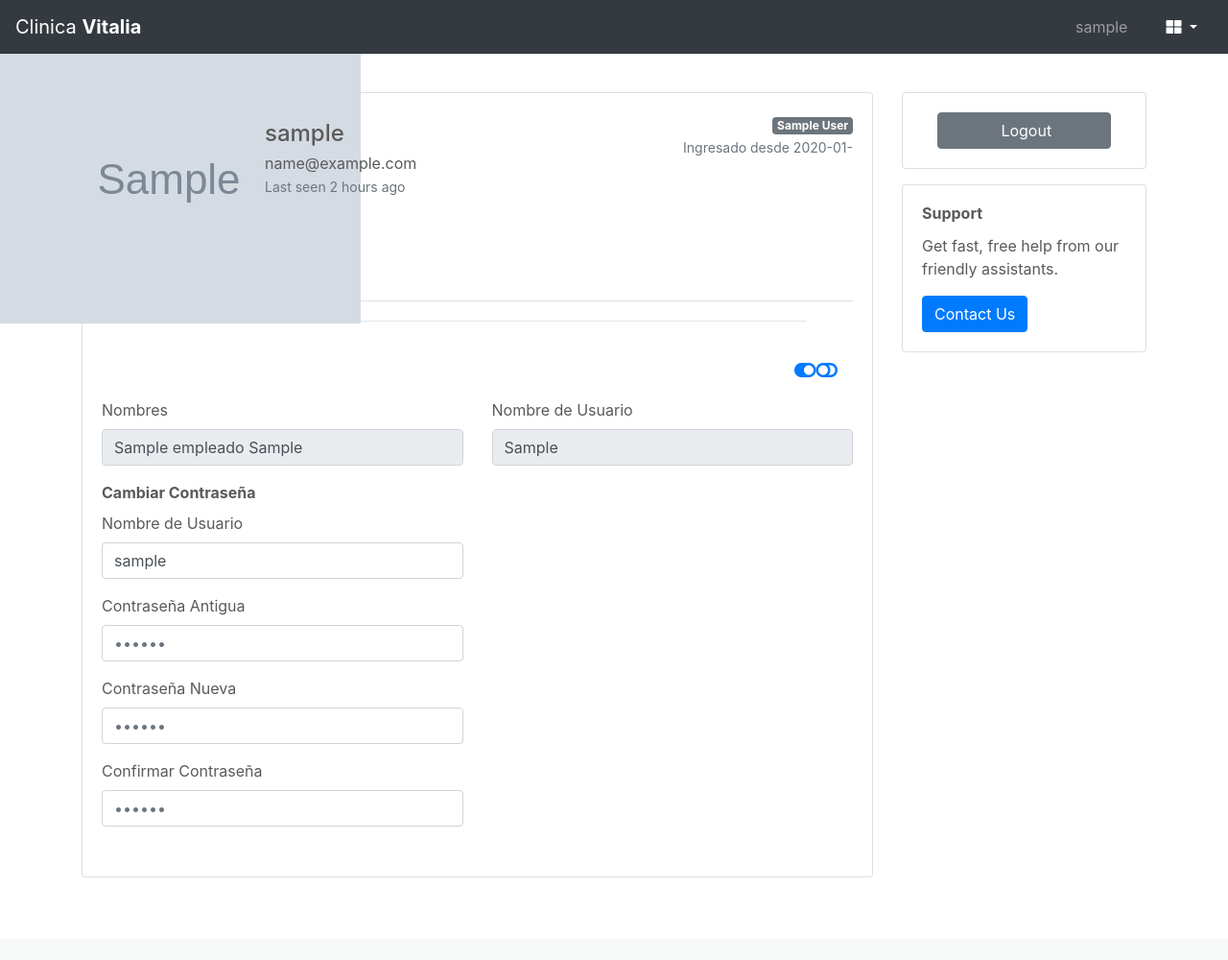
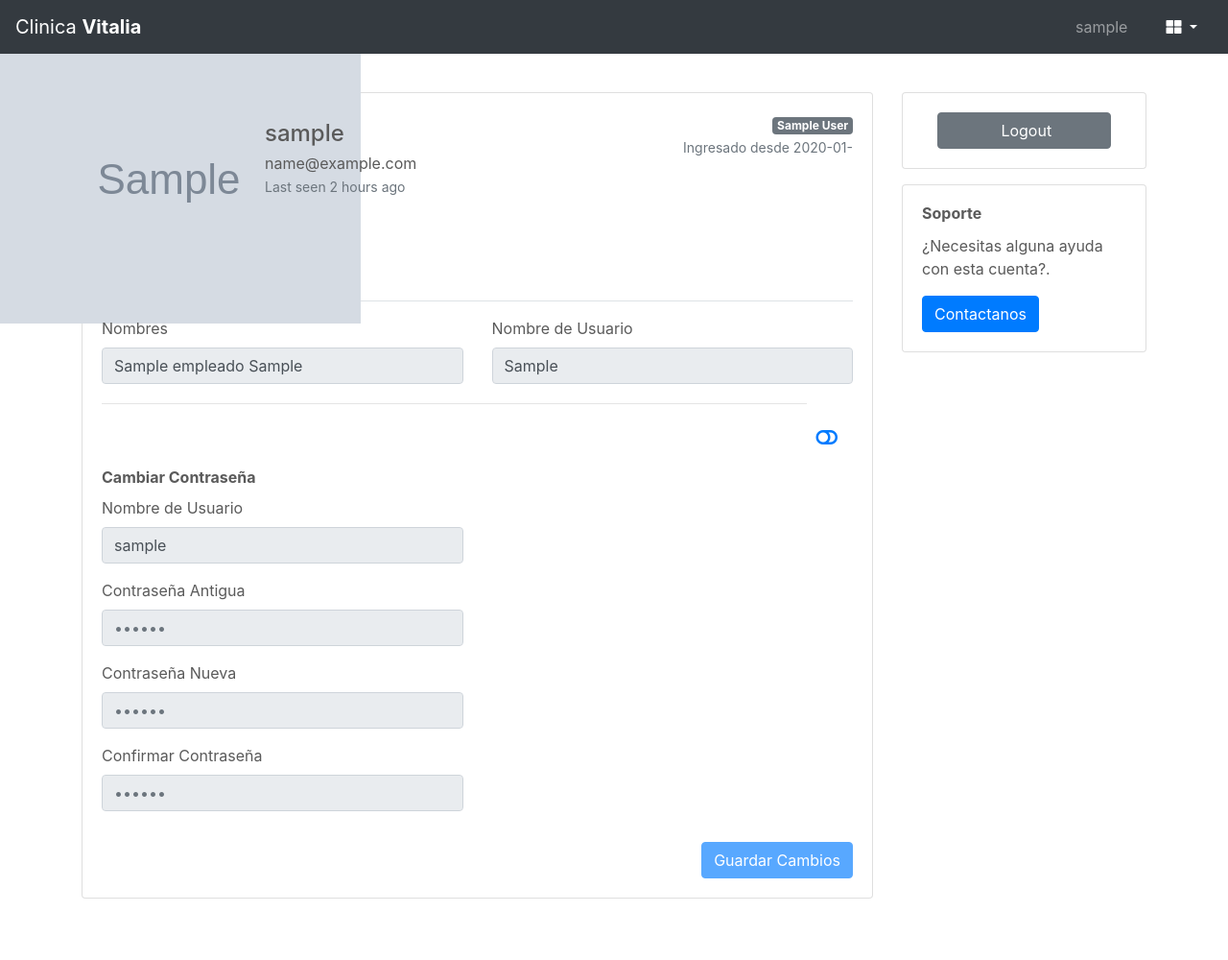
Before and after one commit to alexsuarezma/clinicaxyz, a PHP site: page /app/modulos/seguridad/routes/perfil.php in a window 1280 px wide. Shown: the whole page at 96% size. Before the commit the page ends 914 px from the top, so only its background shows below. Run offline with PHP 8.4, Linux system fonts and the light colour scheme; the visitor is signed in with stand-in values (Sample User, id 1); tables that the repository leaves empty or names only in its code hold one stand-in row (values such as "Sample post"); grey boxes marked "Sample" are stand-in pictures; some libraries are stand-ins or nearby versions.

Commit message:
Modulo Seguridad 0.0.3

```diff
--- a/app/modulos/seguridad/components/layout.php
+++ b/app/modulos/seguridad/components/layout.php
@@ -31,7 +31,7 @@
       echo "<div class='dropdown-menu dropdown-menu-right mr-1 mb-2' style='width:400px;' aria-labelledby='navbarDropdownMenuLink'>";
       echo "<span class='dropdown-item font-weight-bold mb-2' style='text-align:center;'>".$_SESSION['username']."</span>";
       echo "<hr class='ml-4 mr-4 mt-2'>";
-      echo "<span class='dropdown-item font-weight-bold border-bottom border-info mb-2' style='text-align:center;'>".$_SESSION['nombre_credencial']."</span>";
+      echo "<span class='dropdown-item font-weight-bold border-bottom border-info mb-2 text-wrap' style='text-align:center;'>".$_SESSION['nombre_credencial']."</span>";
         if($_SESSION['modulo_rrhh'] == 1){
           echo "<a class='dropdown-item mt-2' href=$rrhh><i class='fas fa-people-carry mr-2'></i> Recursos Humanos</a>";
         }
--- a/app/modulos/seguridad/routes/perfil.php
+++ b/app/modulos/seguridad/routes/perfil.php
@@ -1,10 +1,32 @@
 <?php
 session_start();
 require '../../../../database.php';
-$records = $conn->prepare("SELECT * FROM empleados WHERE id_usuario_emp = :id_usuario_emp");
-$records->bindParam(':id_usuario_emp', $_SESSION['user_id']);
+$message='';
+$consulta = $conn->prepare("SELECT * FROM empleados WHERE id_usuario_emp = :id_usuario_emp");
+$consulta->bindParam(':id_usuario_emp', $_SESSION['user_id']);
+$consulta->execute();
+$resultado = $consulta->fetch(PDO::FETCH_ASSOC);
+
+  if(isset($_POST['username'])){
+
+    $records = $conn->prepare("SELECT password FROM usuario WHERE id_usuario = :id_usuario");
+    $records->bindParam(':id_usuario', $_SESSION['user_id']);
     $records->execute();
     $results = $records->fetch(PDO::FETCH_ASSOC);
+    if(password_verify($_POST['oldPassword'],$results['password'])){
+        $sql = "UPDATE usuario SET username=:username,password=:password WHERE id_usuario = :id_usuario";
+        $stmt = $conn->prepare($sql);
+        $stmt->bindParam(':username', $_POST['username']);
+        $password = password_hash($_POST['newPassword'], PASSWORD_BCRYPT);
+        $stmt->bindParam(':password', $password);
+        $stmt->bindParam(':id_usuario',  $_SESSION['user_id']);
+        if($stmt->execute()){
+          header("Location: ../../../../");
+        }
+    }else{
+      $message='Hey, la contraseña antigua no es correcta. Porfavor escribela nuevamente';
+    }
+  }
 
 ?>
 <!DOCTYPE html>
@@ -55,33 +77,33 @@ $results = $records->fetch(PDO::FETCH_ASSOC);
             <span class="dropdown-item font-weight-bold border-bottom border-info mb-2" style="text-align:center;"><?php echo $_SESSION['nombre_credencial']?></span>
             <?php
               if($_SESSION['modulo_rrhh'] == 1){
-                echo "<a class='dropdown-item mt-2' href='app/modulos/recursoshumanos/'><i class='fas fa-people-carry mr-2'></i> Recursos Humanos</a>";
+                echo "<a class='dropdown-item mt-2' href='../../recursoshumanos/'><i class='fas fa-people-carry mr-2'></i> Recursos Humanos</a>";
               }
               if($_SESSION['modulo_suministros'] == 1){
-                echo "<a class='dropdown-item' href='app/modulos/suministro/index.php'><i class='fas fa-dolly-flatbed mr-2'></i> Suministros</a>";
+                echo "<a class='dropdown-item' href='../../suministro/index.php'><i class='fas fa-dolly-flatbed mr-2'></i> Suministros</a>";
               }
               if($_SESSION['modulo_contabilidad'] == 1){
-                echo "<a class='dropdown-item' href='app/modulos/contabilidad/index.php'><i class='fas fa-balance-scale mr-2'></i> Contabilidad</a>";
+                echo "<a class='dropdown-item' href='../../contabilidad/index.php'><i class='fas fa-balance-scale mr-2'></i> Contabilidad</a>";
               }
               if($_SESSION['modulo_ctas_medicas'] == 1){
-                echo "<a class='dropdown-item' href='app/modulos/citasmedicas/index.php'><i class='fas fa-notes-medical mr-3'></i> Citas Medicas</a>";
+                echo "<a class='dropdown-item' href='../../citasmedicas/index.php'><i class='fas fa-notes-medical mr-3'></i> Citas Medicas</a>";
               }
               if($_SESSION['modulo_pacientes'] == 1){
-                echo "<a class='dropdown-item' href='app/modulos/pacientes/index copy 2.html'><i class='fas fa-procedures mr-2'></i> Modulo Pacientes</a>";
+                echo "<a class='dropdown-item' href='../../pacientes/index copy 2.html'><i class='fas fa-procedures mr-2'></i> Modulo Pacientes</a>";
               }
               if($_SESSION['modulo_seguridad'] == 1){
-                echo "<a class='dropdown-item' href='app/modulos/seguridad/'><i class='fas fa-user-shield mr-2'></i> Modulo Seguridad</a>";
+                echo "<a class='dropdown-item' href='../'><i class='fas fa-user-shield mr-2'></i> Modulo Seguridad</a>";
               }
               if($_SESSION['paciente'] == 1){
-                echo "<a class='dropdown-item' href='app/modulos/pacientes/index copy 2.html'><i class='fas fa-procedures mr-2'></i> Paciente</a>";
+                echo "<a class='dropdown-item' href='../../pacientes/index copy 2.html'><i class='fas fa-procedures mr-2'></i> Paciente</a>";
               }
 
             ?>
             <!-- <a class='dropdown-item' href='#'><i class='fas fa-file-medical-alt mr-3'></i> Historial Clinico</a> -->
             <hr class="ml-4 mr-4 mt-2">
-            <a class='dropdown-item mt-2' style="float:right;" href='app/modulos/seguridad/routes/perfil.php'><span class="float-right">Ajustes de Usuario</span></a>
+            <a class='dropdown-item mt-2' style="float:right;" href='perfil.php'><span class="float-right">Ajustes de Usuario</span></a>
             <a class='dropdown-item' style="float:right;" href='#'><span class="float-right">Another</span></a>
-            <a class='dropdown-item' style="float:right;" href='app/modulos/seguridad/controllers/logout.php'><span class="float-right">Cerrar Sesión</span></a>
+            <a class='dropdown-item' style="float:right;" href='../controllers/logout.php'><span class="float-right">Cerrar Sesión</span></a>
           </div>
 
       <!-- <li class='justify-content-end'>
@@ -118,14 +140,14 @@ $results = $records->fetch(PDO::FETCH_ASSOC);
                 <div class="col-12 col-sm-auto mb-3">
                   <div class="mx-auto" style="width: 140px;">
                     <div class="d-flex justify-content-center align-items-center rounded" style="height: 140px; background-color: rgb(233, 236, 239);">
-                      <span style="color: rgb(166, 168, 170); font: bold 8pt Arial;"><img src="<?php echo $results['profileimage']?>" alt=""></span>
+                      <span style="color: rgb(166, 168, 170); font: bold 8pt Arial;"><img src="<?php echo $resultado['profileimage']?>" alt=""></span>
                     </div>
                   </div>
                 </div>
                 <div class="col d-flex flex-column flex-sm-row justify-content-between mb-3">
                   <div class="text-center text-sm-left mb-2 mb-sm-0">
                     <h4 class="pt-sm-2 pb-1 mb-0 text-nowrap"><?php echo $_SESSION['username']?></h4>
-                    <p class="mb-0"><?php echo $results['email']?></p>
+                    <p class="mb-0"><?php echo $resultado['email']?></p>
                     <div class="text-muted"><small>Last seen 2 hours ago</small></div>
                     <!-- <div class="mt-2">
                       <button class="btn btn-primary" type="button">
@@ -136,7 +158,7 @@ $results = $records->fetch(PDO::FETCH_ASSOC);
                   </div>
                   <div class="text-center text-sm-right">
                     <span class="badge badge-secondary"><?php echo $_SESSION['nombre_credencial']?></span>
-                    <div class="text-muted"><small>Ingresado desde <?php echo substr($results['created_at'],0,8)?></small></div>
+                    <div class="text-muted"><small>Ingresado desde <?php echo substr($resultado['created_at'],0,8)?></small></div>
                   </div>
                 </div>
               </div>
@@ -146,30 +168,33 @@ $results = $records->fetch(PDO::FETCH_ASSOC);
               <div class="tab-content pt-3">
                 <div class="tab-pane active">
                 <form class="form">
-                  <hr class="mt-1 mb-4 mr-5">
-                    <ul class="nav nav-pills p-3 bg-white rounded-pill align-items-center">
-                        <li class="nav-item ml-auto">
-                        <a href="#" id="btn-editar" title="Editar"><i class="fas fa-toggle-on" id="on" style="font-size:20px;"></i><i class="fas fa-toggle-off" id="off" style="font-size:20px;"></i></a>
-                        </li>
-                    </ul>
                   <div class="row">
                     <div class="col">
                       <div class="row">
                         <div class="col">
                           <div class="form-group">
                             <label>Nombres</label>
-                              <input class="form-control" type="text" name="name" value="<?php echo $results['nombres']." ".$results['apellidos']?>" readonly>
+                            <input class="form-control" type="text" name="name" value="<?php echo $resultado['nombres']." ".$resultado['apellidos']?>" readonly>
                           </div>
                         </div>
                         <div class="col">
                           <div class="form-group">
                             <label>Nombre de Usuario</label>
-                              <input class="form-control" type="text" name="username" value="<?php echo $results['nacionalidad']?>" readonly>
+                            <input class="form-control" type="text" name="username" value="<?php echo $resultado['nacionalidad']?>" readonly>
                           </div>
                         </div>
                       </div>
                     </div>
                   </div>
+                </form>
+                  <form id="formEditar" onsubmit="onSubmit(event)" method="POST" action="perfil.php" class="form">
+                  <span class="text-danger"><?php echo $message?></span>
+                  <hr class="mt-1 mb-2 mr-5">
+                    <ul class="nav nav-pills p-3 bg-white rounded-pill align-items-center">
+                        <li class="nav-item ml-auto">
+                        <a href="#" id="btn-editar" title="Editar"><i class="fas fa-toggle-on" id="on" style="font-size:20px; display:none;"></i><i class="fas fa-toggle-off" id="off" style="font-size:20px;"></i></a>
+                        </li>
+                    </ul>
                     <div class="row">
                       <div class="col-12 col-sm-6 mb-3">
                         <div class="mb-2"><b>Cambiar Contraseña</b></div>
@@ -177,7 +202,7 @@ $results = $records->fetch(PDO::FETCH_ASSOC);
                             <div class="col">
                             <div class="form-group">
                                 <label>Nombre de Usuario</label>
-                                <input class="form-control" type="text" name="username" value="<?php echo $_SESSION['username']?>">
+                                <input class="form-control" type="text" name="username" id="username" value="<?php echo $_SESSION['username']?>" required disabled>
                             </div>
                             </div>
                         </div>
@@ -185,7 +210,7 @@ $results = $records->fetch(PDO::FETCH_ASSOC);
                           <div class="col">
                             <div class="form-group">
                               <label>Contraseña Antigua</label>
-                              <input class="form-control" type="password" name="oldPassword" id="oldPassword" placeholder="••••••" required>
+                              <input class="form-control" type="password" name="oldPassword" id="oldPassword" placeholder="••••••" required disabled>
                             </div>
                           </div>
                         </div>
@@ -193,7 +218,7 @@ $results = $records->fetch(PDO::FETCH_ASSOC);
                           <div class="col">
                             <div class="form-group">
                               <label>Contraseña Nueva</label>
-                              <input class="form-control" type="password" name="newPassword" id="newPassword" placeholder="••••••" required>
+                              <input class="form-control" type="password" name="newPassword" id="newPassword" placeholder="••••••" required disabled>
                             </div>
                           </div>
                         </div>
@@ -201,7 +226,7 @@ $results = $records->fetch(PDO::FETCH_ASSOC);
                           <div class="col">
                             <div class="form-group">
                               <label>Confirmar <span class="d-none d-xl-inline">Contraseña</span></label>
-                              <input class="form-control" type="password" name="confirmNewPassword" id="confirmNewPassword" placeholder="••••••" required>
+                              <input class="form-control" type="password" name="confirmNewPassword" id="confirmNewPassword" placeholder="••••••" required disabled>
                             </div>
                           </div>
                         </div>
@@ -210,7 +235,7 @@ $results = $records->fetch(PDO::FETCH_ASSOC);
                     </div>
                     <div class="row">
                       <div class="col d-flex justify-content-end">
-                        <!-- <button class="btn btn-primary" type="submit">Guardar Cambios</button> -->
+                        <button class="btn btn-primary" type="submit" disabled>Guardar Cambios</button>
                       </div>
                     </div>
                   </form>
@@ -228,22 +253,35 @@ $results = $records->fetch(PDO::FETCH_ASSOC);
             <div class="px-xl-3">
               <button class="btn btn-block btn-secondary">
                 <i class="fa fa-sign-out"></i>
-                <span>Logout</span>
+                <span><a href="../controllers/logout.php" style=" text-decoration:none; color:white;">Logout</a></span>
               </button>
             </div>
           </div>
         </div>
         <div class="card">
           <div class="card-body">
-            <h6 class="card-title font-weight-bold">Support</h6>
-            <p class="card-text">Get fast, free help from our friendly assistants.</p>
-            <button type="button" class="btn btn-primary">Contact Us</button>
+            <h6 class="card-title font-weight-bold">Soporte</h6>
+            <p class="card-text">¿Necesitas alguna ayuda con esta cuenta?.</p>
+            <button type="button" class="btn btn-primary">Contactanos</button>
           </div>
         </div>
       </div>
     </div>
 
   </div>
+</div>
+</div>
+<div id="alert" role="alert" aria-live="assertive" aria-atomic="true" class="toast" data-autohide="true" style="position: absolute; top: 0; right: 0; margin-top:70px;" data-delay="2000">
+        <div class="toast-header bg-danger text-white">
+          <i class="fas fa-exclamation-circle mr-2"></i>
+          <strong class="mr-auto">¡ERROR!</strong>
+          <small>Hace 2 segundos</small>
+          <button type="button" class="ml-2 mb-1 close" data-dismiss="toast" aria-label="Close">
+            <span aria-hidden="true">&times;</span>
+          </button>
+        </div>
+        <div class="toast-body">
+            Las contraseñas no coinciden, porfavor escribelas de nuevo.
         </div>
     </div>
 </main>
@@ -261,6 +299,7 @@ $results = $records->fetch(PDO::FETCH_ASSOC);
                 }
                 document.getElementById('on').style.display="block";
                 document.getElementById('off').style.display="none";
+                $('#username') .focus();
             }
             if(edit==2){
                 frm = document.forms['formEditar'];
@@ -272,11 +311,21 @@ $results = $records->fetch(PDO::FETCH_ASSOC);
                 document.getElementById('on').style.display="none";
             }
         });
-        $('#btn-delete').click(function(){
-            document.getElementById('formDelete').submit();
-        });
     });
 
+    onSubmit = (event) => {
+      event.preventDefault()
+
+      if(document.getElementById('confirmNewPassword').value == document.getElementById('newPassword').value){
+          document.getElementById('formEditar').submit();
+      }else{
+          document.getElementById('confirmNewPassword').className = "form-control is-invalid"
+          document.getElementById('newPassword').className = "form-control is-invalid"
+          window.scroll(0, 0);
+          document.getElementById('newPassword').focus();
+          $('#alert').toast('show')
+      }
+    }
 </script>
 </body>
 </html>
```
Also changed, not shown: app/modulos/seguridad/routes/usuarios.php (+47 -0 lines). Lines whose indentation alone changed are shown as unchanged.
